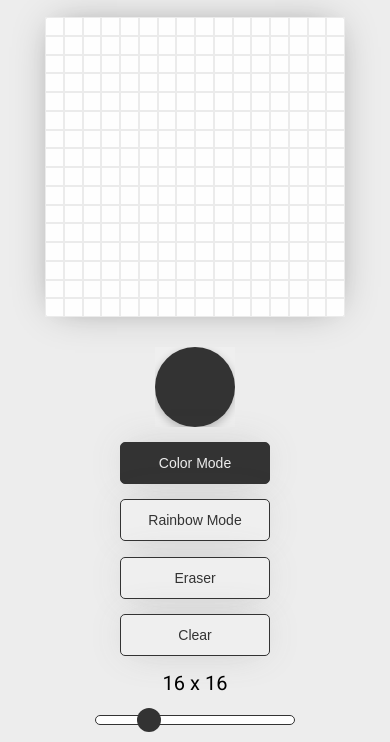
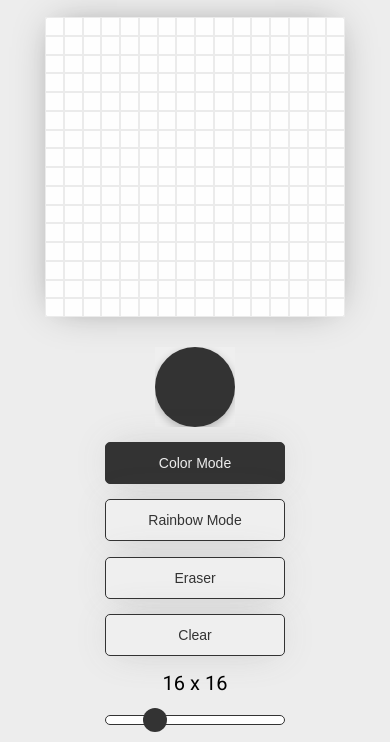
Before and after one commit to alextirgard00n/Etch-A-Sketch, a plain HTML site: page index.html in a window 390 px wide. Shown: the part 96-838 px from the top of the page. Drawn offline with Linux system fonts and the light colour scheme.

Commit message:
fixed mobile scrolling issue

```diff
--- a/style.css
+++ b/style.css
@@ -103,6 +103,7 @@ input[type='range']:hover {
     flex-direction: column;
     align-items: center;
     gap: 20px;
+    width: 100%;
 }
 
 .sizeValue {
@@ -110,14 +111,15 @@ input[type='range']:hover {
 }
 
 .sizeSlider {
-    padding: 0 100px;
+    /* padding: 0 100px; */
 }
 
 .sizeSlider {
+    width: 100%;
     -webkit-appearance: none;
     background-color: var(--primary-light);
     transition: transform 0.2s ease-in-out;
-    width: 100%;
+
 }
 
 .sizeSlider::-webkit-slider-runnable-track {
@@ -179,7 +181,7 @@ input[type='range']:hover {
     }
 
     .settings {
-        width: 120px;
+        width: 140px;
         height: 400px;
     }
 
@@ -207,7 +209,7 @@ input[type='range']:hover {
     }
 
     .settings {
-        width: 150px;
+        width: 180px;
         height: 378px;
     }
 
```
